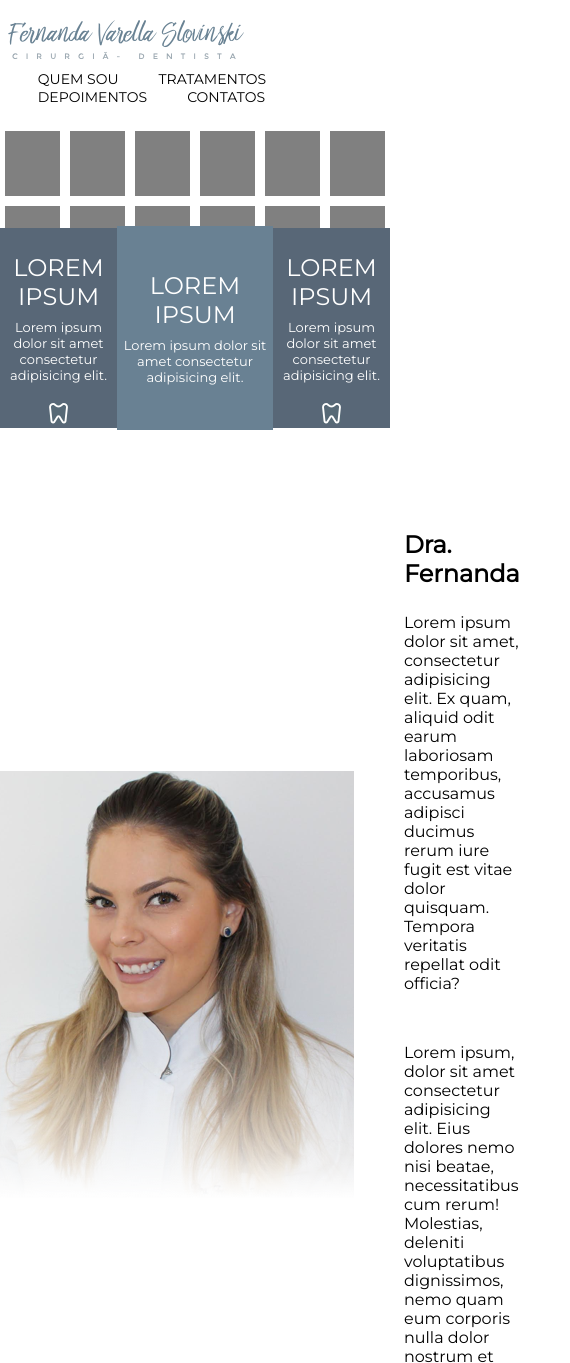
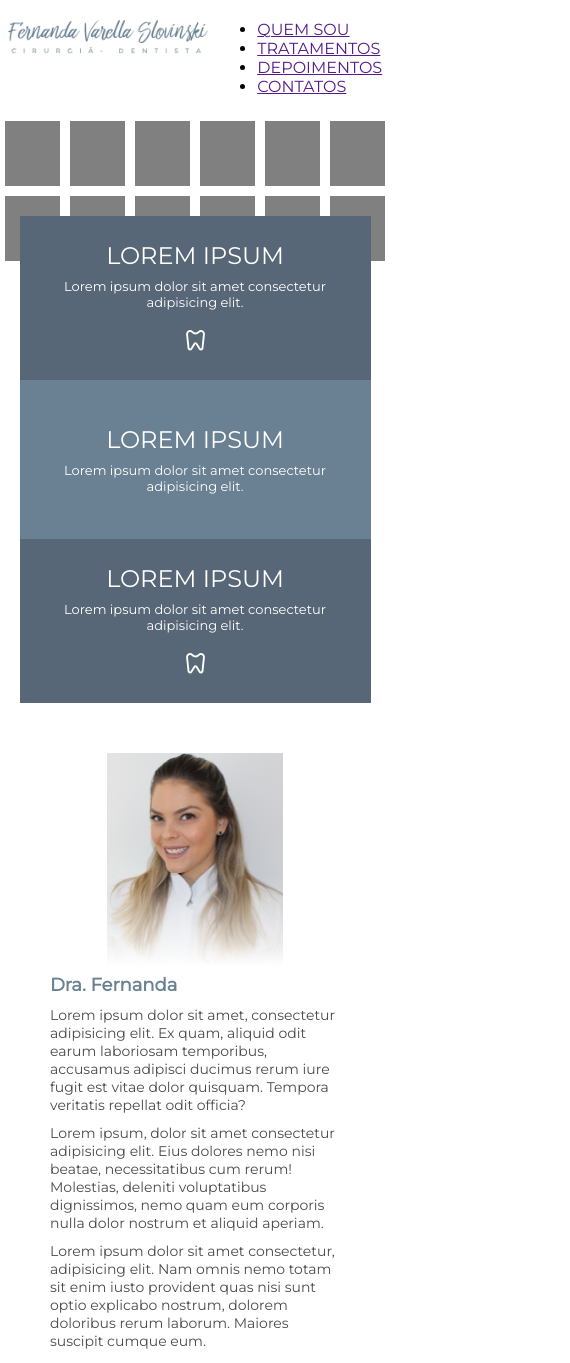
Before and after one commit to GuilhermeSilveira93/Dra.FernandaVarellaa, a plain HTML site: page index.html in a window 390 px wide. Shown: the top 1363 px of the page, 570 px wide, since content can reach past the window. Drawn offline with Linux system fonts and the light colour scheme.

Commit message:
1.0
Deixando Responsivo

```diff
--- a/css/style.css
+++ b/css/style.css
@@ -25,20 +25,22 @@ header .logo img{
 	float: left;
 	width: 236px;
 }
-header nav{
+header > nav.menu-desktop{
 	float: right;
 }
-
-header nav ul{
+header nav.menu-mobile{
+	display: none;
+}
+header > nav.menu-desktop ul{
 	margin: 10px;
 	list-style-type: none;
 }
-header nav ul li{
+header > nav.menu-desktop ul li{
 	float: left;
 	padding: 0 20px;
 	font-size: 14px;
 }
-header ul li a{
+header > nav.menu-desktop ul li a{
 	text-decoration: none;
 	color: black;
 }
@@ -103,20 +105,83 @@ section.servicos > .center .box-servico:nth-of-type(3){
 section.perfil > .center{
 	max-width: 900px;
 	display: flex;
-	align-items: center;
+	align-items: flex-start;
 }
 .foto-perfil{
-	width: 354px;
+	width: 40%;
+}
+.foto-perfil img{
+	width: 100%;
+}
+aside{
+	padding: 20px 50px;
+	width: 60%;
 }
 aside h2{
-	margin-bottom: 25px;
+	color: #698293;
+	font-size: 18px;
+}
+aside p{
+	color: #4b4b4b;
+	font-size: 14px;
+	margin-top: 10px;
+}
+
+/* *********************** PERFIL *********************** */
+
+/* *********************** RESPONSIVO *********************** */
+
+@media screen and (max-width:780px){
+	section.perfil > .center{
+		flex-direction: column;
+		align-items: center;
+		width: 100%;
+	}
+	.foto-perfil{
+		width: 45%;
+	}
+	.foto-perfil img{
+		width: 100%;
+	}
+	aside{
+		margin-top: 0px;
+		padding: 0px 50px;
+		width: 100%;
+	}
+	section.servicos .center{
+flex-direction: column;
+	}
+	section.servicos > .center .box-servico:nth-of-type(1){
+		width: 90%;
+		max-width: 364px;
+		padding: 25px 2%;
+		background-color: #586777;
+	}
+	section.servicos > .center .box-servico:nth-of-type(2){
+		width: 90%;
+		max-width: 384px;
+		padding: 45px 2%;
+		background-color: #698193;
+	}
+	section.servicos > .center .box-servico:nth-of-type(3){
+		width: 90%;
+		max-width: 364px;
+		padding: 25px 2%;
+		background-color: #586777;
+	}
+}
+@media screen and (max-width:825px){
+	header nav.menu-desktop{
+		display: none;
+	}
+	header nav.menu-mobile{
+		display: block;
+		float: right;
+	}
+	header .logo img{
+		float: left;
+		width: 200px;
+	}
 
 }
-aside p{
-	margin-bottom: 50px;
-}
-aside{
-	padding: 50px;
-	width: 546px;
-}
-/* *********************** PERFIL *********************** */
+/* *********************** RESPONSIVO *********************** */
--- a/index.html
+++ b/index.html
@@ -15,7 +15,7 @@
 			<div class="logo">
 				<img src="imagens/logo.png" alt="">
 			</div>
-			<nav>
+			<nav class="menu-desktop">
 				<ul>
 					<li><a href="">QUEM SOU</a></li>
 					<li><a href="">TRATAMENTOS</a></li>
@@ -23,6 +23,17 @@
 					<li><a href="">CONTATOS</a></li>
 				</ul>
 			</nav>
+			<!-- ***********************************MENU MOBILE******************************-->
+			<nav class="menu-mobile">
+				<ul>
+					<li><a href="">QUEM SOU</a></li>
+					<li><a href="">TRATAMENTOS</a></li>
+					<li><a href="">DEPOIMENTOS</a></li>
+					<li><a href="">CONTATOS</a></li>
+				</ul>
+			</nav>
+			<!-- ***********************************MENU MOBILE******************************-->
+
 			<div class="clear"></div>
 		</section><!-- CENTER  -->
 	</header>
@@ -103,6 +114,7 @@
 					<h2>Dra. Fernanda</h2>
 					<p>Lorem ipsum dolor sit amet, consectetur adipisicing elit. Ex quam, aliquid odit earum laboriosam temporibus, accusamus adipisci ducimus rerum iure fugit est vitae dolor quisquam. Tempora veritatis repellat odit officia?</p>
 					<p>Lorem ipsum, dolor sit amet consectetur adipisicing elit. Eius dolores nemo nisi beatae, necessitatibus cum rerum! Molestias, deleniti voluptatibus dignissimos, nemo quam eum corporis nulla dolor nostrum et aliquid aperiam.</p>
+					<p>Lorem ipsum dolor sit amet consectetur, adipisicing elit. Nam omnis nemo totam sit enim iusto provident quas nisi sunt optio explicabo nostrum, dolorem doloribus rerum laborum. Maiores suscipit cumque eum.</p>
 				</aside><!-- TEXTO PERFIL-->
 			</section><!--CENTER-->
 		</section><!--PERFIL-->
```
Also changed, not shown: imagens/menu-mobile.png (added).
